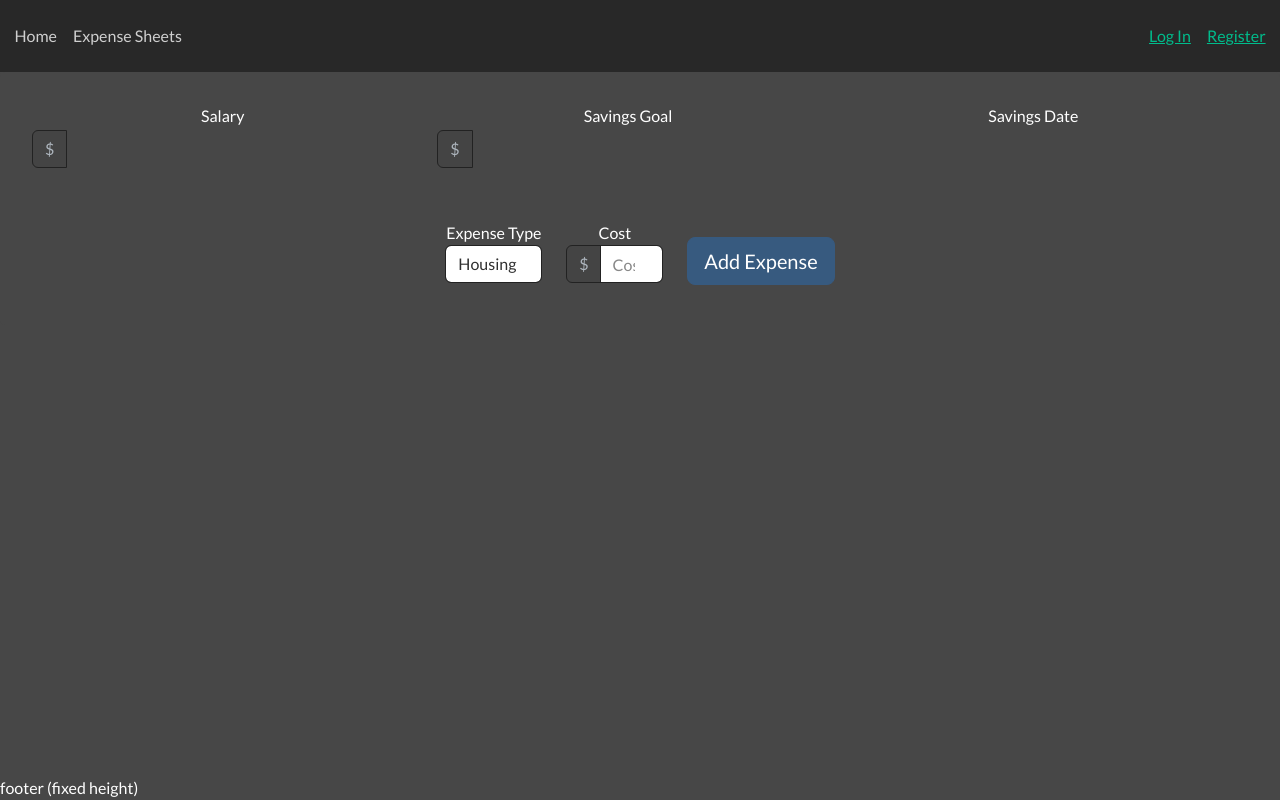
After one commit to CameronRutledge/UnderBudget, a Flask app: template templates/authenticated_home.html in a window 1280 px wide. The commit adds this page. Run offline with Flask 2, Linux system fonts and the light colour scheme; the template is opened without the code that fills it: values that come from a table or form of the project are taken from there, others are empty; some libraries are stand-ins or nearby versions.

Commit message:
Expense Sheet

```diff
--- a/forms.py
+++ b/forms.py
@@ -9,7 +9,8 @@ class RegistrationForm(FlaskForm):
     name = StringField(validators=[DataRequired('Please Enter Your Name')])
     email = StringField(validators=[DataRequired('Please Enter A Valid Email Address'),Email('Please Enter A Valid Email Address')])
     password = PasswordField(validators=[DataRequired('Please Enter A Password'), EqualTo('pass_confirm', message='Passwords Do Not Match. Please Re-Enter Your Password')])
-    pass_confirm = PasswordField(validators=[DataRequired('Please Confirm Your Password')])
+    pass_confirm = PasswordField(validators=[DataRequired('Please Re-Enter Your Password')])
+    create_account = SubmitField('Create Account')
 
     #Email Registration Check
     def validate_email(self, email):
@@ -19,13 +20,23 @@ class RegistrationForm(FlaskForm):
 class LoginForm(FlaskForm):
     email = StringField(validators=[DataRequired('Please Enter An Email Address'), Email('Please Enter A Valid Email Address')])
     password = PasswordField(validators=[DataRequired('Please Enter A Password')])
+    login = SubmitField('Sign In')
 
 
 class SavingsForm(FlaskForm):
     salary = IntegerField(validators=[DataRequired('Please Enter Your Salary')])
     savings_goal = IntegerField(validators=[DataRequired('Please Enter Your Savings Goal')])
     savings_date = DateField(format='%Y-%m', validators=[DataRequired('Please Enter Your Savings Deadline')])
+    savings_submit = SubmitField('Save Goal')
 
 class ExpenseForm(FlaskForm):
-    expense_type = SelectField('Expense Type', choices=[(1,'Housing'), (2, 'Transportation'), (3, 'Food'), (4, 'Entertainment'), (5, 'Misc.')], validators=[DataRequired('Please Enter The Cost of Your Expense')])
+    expense_type = SelectField('Expense Type', choices=[('Housing','Housing'), ('Transportation', 'Transportation'), ('Food', 'Food'), ('Entertainment', 'Entertainment'), ('Misc.', 'Misc.')])
     cost = IntegerField('Expense Cost', validators=[DataRequired('Please Enter The Cost of Your Expense')])
+    expense_submit = SubmitField('Add Expense')
+
+class EditForm(FlaskForm):
+    expense_type = SelectField('Expense Type', choices=[('Housing','Housing'), ('Transportation', 'Transportation'), ('Food', 'Food'), ('Entertainment', 'Entertainment'), ('Misc.', 'Misc.')])
+    cost = IntegerField('Expense Cost', validators=[DataRequired('You Cannot Remove The Cost')])
+    expense_id = StringField()
+    update_expense = SubmitField('Update')
+    remove_expense = SubmitField('Delete')
--- a/init.py
+++ b/init.py
@@ -18,3 +18,5 @@ Migrate(app,db)
 
 login_manager.init_app(app)
 login_manager.login_view = 'login'
+login_manager.login_message = 'You Must Sign In To Access This Page'
+login_manager.login_message_category = 'danger'
--- a/models.py
+++ b/models.py
@@ -50,3 +50,9 @@ class Expense(db.Model):
     cost = db.Column(db.Integer)
     date = db.Column(db.Date)
     month_id = db.Column(db.Integer, db.ForeignKey('month.month_id'))
+
+    def __init__(self, expense_type, cost, date, month_id):
+        self.expense_type = expense_type
+        self.cost = cost
+        self.date = date
+        self.month_id = month_id
--- a/static/css/style.css
+++ b/static/css/style.css
@@ -6,41 +6,34 @@
 }
 .navbar-dark {
   background-color: #282828;
-}
-.nullpadding {
-  padding-right: 0;
-  padding-left: 0;
+  padding-right: .5%;
+  padding-left: .5%;
 }
 .jumbotron {
   background-color: #474747;
-}
-
-.no-gutter > [class*='col'] {
-  padding-right: 0;
-  padding-left: 0;
-}
-.img-fluid {
-  width: 120%;
-  height: 120%;
-  max-height: 100%;
-  border: black;
-  border-style: solid;
-  border-width: 1px;
+  margin-bottom: 0;
+  padding: 2rem;
+  padding-bottom: 0;
 }
 .row {
-  padding-bottom: 10px;
+  padding-bottom: .5%;
 }
-.col-md-3 {
+.col-lg-3 {
   background-color: #FFFFFF;
-  padding-top: 25px;
-  padding-right: 50px;
-  padding-left: 50px;
+  padding-top: 1%;
+  padding-right: 2%;
+  padding-left: 2%;
   border-radius: 15px;
 }
-.h2 {
-  padding-bottom: 10px;
+.flex-wrapper {
+  display: flex;
+  min-height: 100vh;
+  flex-direction: column;
+  justify-content: flex-start;
 }
-
+.footer {
+  margin-top: auto;
+}
 html {
   height: 100%;
 }
--- /dev/null
+++ b/static/js/authenticated_home.js
@@ -0,0 +1,6 @@
+$(document).ready(function(){
+  var els = document.getElementsByClassName("hacky");
+  for (i = 0; i < els.length; i++) {
+    els[i].value = els[i].getAttribute('value');
+  }
+});
--- a/static/js/test.js
+++ b/static/js/home_page.js
@@ -1,5 +1,5 @@
 function displaySavings(salary, savings_goal, savings_date){
-  if (salary != null && savings_goal != null && savings_date != null) {
+  if (salary != '' && savings_goal != '') {
     var today = new Date();
     var savedate = savings_date.split('-');
     var printDate = new Date(savedate[0], savedate[1] - 1)
--- /dev/null
+++ b/templates/authenticated_home.html
@@ -0,0 +1,105 @@
+{% extends 'home.html' %}
+
+{% block head %}
+<script type='text/javascript' src='{{ url_for('static', filename='js/home_page.js') }}'></script>
+<script type='text/javascript' src='{{ url_for('static', filename='js/authenticated_home.js') }}'></script>
+<title>Budget Keeper</title>
+{% endblock %}
+
+{% block authenticated_content %}
+<form class='form-group' method='POST'>
+  {{ expenseForm.hidden_tag() }}
+  <div class='row align-items-center justify-content-center'>
+    <div class='col-md-4'>
+      <div class='row align-items-center justify-content-center'>
+        <div class='col'>
+          <div class='row'>
+            <div class='col'>
+              <div class='row'>
+                <div class='text-center'>Expense Type</div>
+              </div>
+              <div class='row'>
+                <div class='input-group mb-3'>
+                  {{ expenseForm.expense_type(class='form-control') }}
+                </div>
+              </div>
+            </div>
+            <div class='col'>
+              <div class='row'>
+                <div class='text-center'>Cost</div>
+              </div>
+              <div class='row'>
+                <div class='input-group mb-3'>
+                  <div class='input-group-prepend'>
+                    <span class='input-group-text'>$</span>
+                  </div>
+                  {{ expenseForm.cost(class='form-control', type='number', placeholder='Cost') }}
+                </div>
+              </div>
+            </div>
+          </div>
+        </div>
+        <div class='col-md-auto'>
+          <div class='input-group'>
+            {{ expenseForm.expense_submit(class='h-200 btn btn-lg btn-primary') }}
+          </div>
+        </div>
+      </div>
+    </div>
+  </div>
+</form>
+
+<div class='container-fluid overflow-auto' style='max-height: 57vh'>
+  {% if expenses %}
+    {% for expense in expenses %}
+      <form class='form-group' method='POST'>
+        {{ editForm.hidden_tag() }}
+        <div class='row align-items-center justify-content-center'>
+          <div class='col'>
+            <div class='row'>
+              <div class='text-center'>Expense Date</div>
+            </div>
+            <div class='row'>
+              <div class='input-group mb-3'>
+                <div class='form-control'>
+                  {{ expense.date.strftime('%B %d') }}
+                </div>
+              </div>
+            </div>
+          </div>
+          <div class='col'>
+            <div class='row'>
+              <div class='text-center'>Expense Type</div>
+            </div>
+            <div class='row'>
+              <div class='input-group mb-3'>
+                {{ editForm.expense_type(class='form-control hacky', value=expense.expense_type) }}
+              </div>
+            </div>
+          </div>
+          <div class='col'>
+            <div class='row'>
+              <div class='text-center'>Cost</div>
+            </div>
+            <div class='row'>
+              <div class='input-group mb-3'>
+                <div class='input-group-prepend'>
+                  <span class='input-group-text'>$</span>
+                </div>
+                {{ editForm.cost(class='form-control', type='number', value=expense.cost) }}
+              </div>
+            </div>
+          </div>
+          <div class='col-md-auto'>
+            {{ editForm.update_expense(class='h-200 btn btn-lg btn-primary') }}
+          </div>
+          <div class='col-md-auto'>
+            {{ editForm.remove_expense(class='h-200 btn btn-lg btn-primary') }}
+          </div>
+          {{ editForm.expense_id(value=expense.expense_id, style='display:none') }}
+        </div>
+      </form>
+    {% endfor %}
+  {% endif %}
+</div>
+{% endblock %}
--- a/templates/base.html
+++ b/templates/base.html
@@ -6,12 +6,13 @@
   <script src='https://code.jquery.com/jquery-3.5.1.min.js'></script>
   <script src='https://cdnjs.cloudflare.com/ajax/libs/popper.js/1.12.9/umd/popper.min.js'></script>
   <script src='https://maxcdn.bootstrapcdn.com/bootstrap/4.0.0/js/bootstrap.min.js'></script>
-  <script type="text/javascript" src="{{ url_for('static', filename='js/test.js') }}"></script>
+  {% block head %}
+	{% endblock %}
   <meta name='viewport' content='width=device-width, initial-scale=1, shrink-to-fit=yes'>
-  <title>Budget Keeper</title>
 </head>
 
 <body>
+  <div class='flex-wrapper'>
     <nav class='navbar navbar-expand-lg navbar-dark'>
       <div class='navbar-nav mr-auto'>
         <a class='nav-item nav-link' href='{{ url_for('home') }}'>Home</a>
@@ -26,8 +27,7 @@
         {% endif %}
       </div>
     </nav>
-    <div class='jumbotron'>
-      <div class='container-fluid'>
+    <div class='BigBangBosh' style='position:fixed; z-index:7; width: 50%; left:50%; top:7.5%; transform: translateX(-50%);'>
       {% with messages = get_flashed_messages(with_categories=true) %}
         {% if messages %}
           {% for category, message in messages %}
@@ -38,8 +38,16 @@
           {% endfor %}
         {% endif %}
       {% endwith %}
-        {% block content %}
+    </div>
+    <div class='jumbotron'>
+      {% block default_content %}
+      {% endblock %}
 
+      {% block authenticated_content %}
       {% endblock %}
     </div>
+    <div class='footer'>
+          <div>footer (fixed height)</div>
     </div>
+  </div>
+</body>
--- a/templates/expensesheets.html
+++ b/templates/expensesheets.html
@@ -1,4 +1,4 @@
 {% extends 'base.html' %}
-{% block content %}
+{% block default_content %}
 <p> {{ test }}</p>
 {% endblock %}
--- a/templates/home.html
+++ b/templates/home.html
@@ -1,64 +1,65 @@
 {% extends 'base.html' %}
-{% block content %}
+
+{% block head %}
+<script type='text/javascript' src='{{ url_for('static', filename='js/home_page.js') }}'></script>
+<title>Budget Keeper</title>
+{% endblock %}
+
+{% block default_content %}
 <form class='form-group' method='POST'>
   {{ savingsForm.hidden_tag() }}
   <div class='row align-items-center justify-content-center'>
     <div class='col'>
-      <div class='row align-items-center justify-content-center'>
+      <div class='row'>
         <div class='col'>
-          <div class='row align-items-center justify-content-center'>
+          <div class='row'>
             <div class='text-center'>Salary</div>
           </div>
-          <div class='row align-items-center justify-content-center'>
+          <div class='row'>
             <div class='input-group mb-3'>
               <div class='input-group-prepend'>
                 <span class='input-group-text'>$</span>
               </div>
-              {{ savingsForm.salary(class='form-control calculate',  placeholder='Salary', id = 'salary') }}
+              {{ savingsForm.salary(class='form-control calculate', type='number', data=0, placeholder='Salary', id = 'salary') }}
             </div>
           </div>
         </div>
         <div class='col'>
-          <div class='row align-items-center justify-content-center'>
+          <div class='row'>
             <div class='text-center'>Savings Goal</div>
           </div>
-          <div class='row align-items-center justify-content-center'>
+          <div class='row'>
             <div class='input-group mb-3'>
               <div class='input-group-prepend'>
                 <span class='input-group-text'>$</span>
               </div>
-              {{ savingsForm.savings_goal(class='form-control calculate', placeholder='Savings Goal', id = 'savings_goal') }}
+              {{ savingsForm.savings_goal(class='form-control calculate', type='number', data=0, placeholder='Savings Goal', id = 'savings_goal') }}
             </div>
           </div>
         </div>
         <div class='col'>
-          <div class='row align-items-center justify-content-center'>
+          <div class='row'>
             <div class='text-center'>Savings Date</div>
           </div>
-          <div class='row align-items-center justify-content-center'>
+          <div class='row'>
             <div class='input-group mb-3'>
               {{ savingsForm.savings_date(class='form-control calculate', type='month', min='2023-01', max='2123-01', id = 'savings_date') }}
             </div>
           </div>
         </div>
       </div>
-      <div class='row align-items-center justify-content-center'>
-        <div class='col-md-auto'>
-          <div class='displaySavings'></div>
-        </div>
+    </div>
+    <div class='col-md-auto'>
+      <div class='input-group'>
+        {{ savingsForm.savings_submit(class='h-200 btn btn-lg btn-primary') }}
       </div>
     </div>
-  <div class='col-md-auto'>
-    <div class='input-group mb-3'>
-      <button class='h-200 btn btn-lg btn-primary' type='submit'>Save</button>
+  </div>
+  <div class='row align-items-center justify-content-center'>
+    <div class='col-md-auto'>
+      <div class='displaySavings'></div>
     </div>
-  </div>
   </div>
 </form>
 
-<form class='form-group' method='POST'>
-   {{ expenseForm.hidden_tag() }}
-   {{ expenseForm.expense_type(class='form-control') }}
-   {{ expenseForm.cost(class='form-control') }}
-</form>
 {% endblock %}
```
Also changed, not shown: main.py (+43 -8 lines), migrations/versions/b41e11e86521_initalbuild.py (renamed from migrations/versions/71b1261b63de_table_creation.py, +4 -4 lines), templates/login.html (+11 -9 lines), templates/register.html (+7 -7 lines), data.sqlite. Lines whose indentation alone changed are shown as unchanged.
